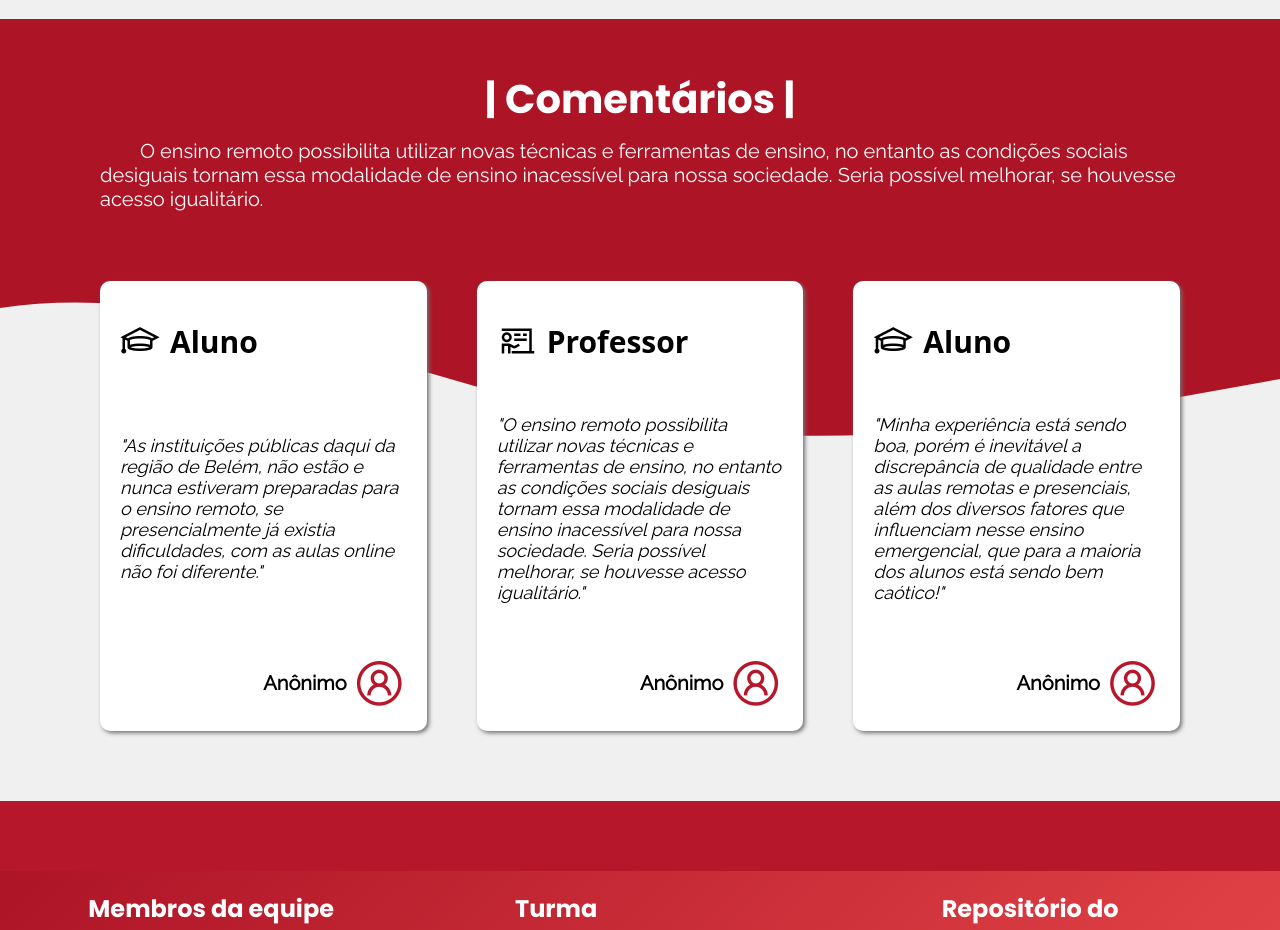
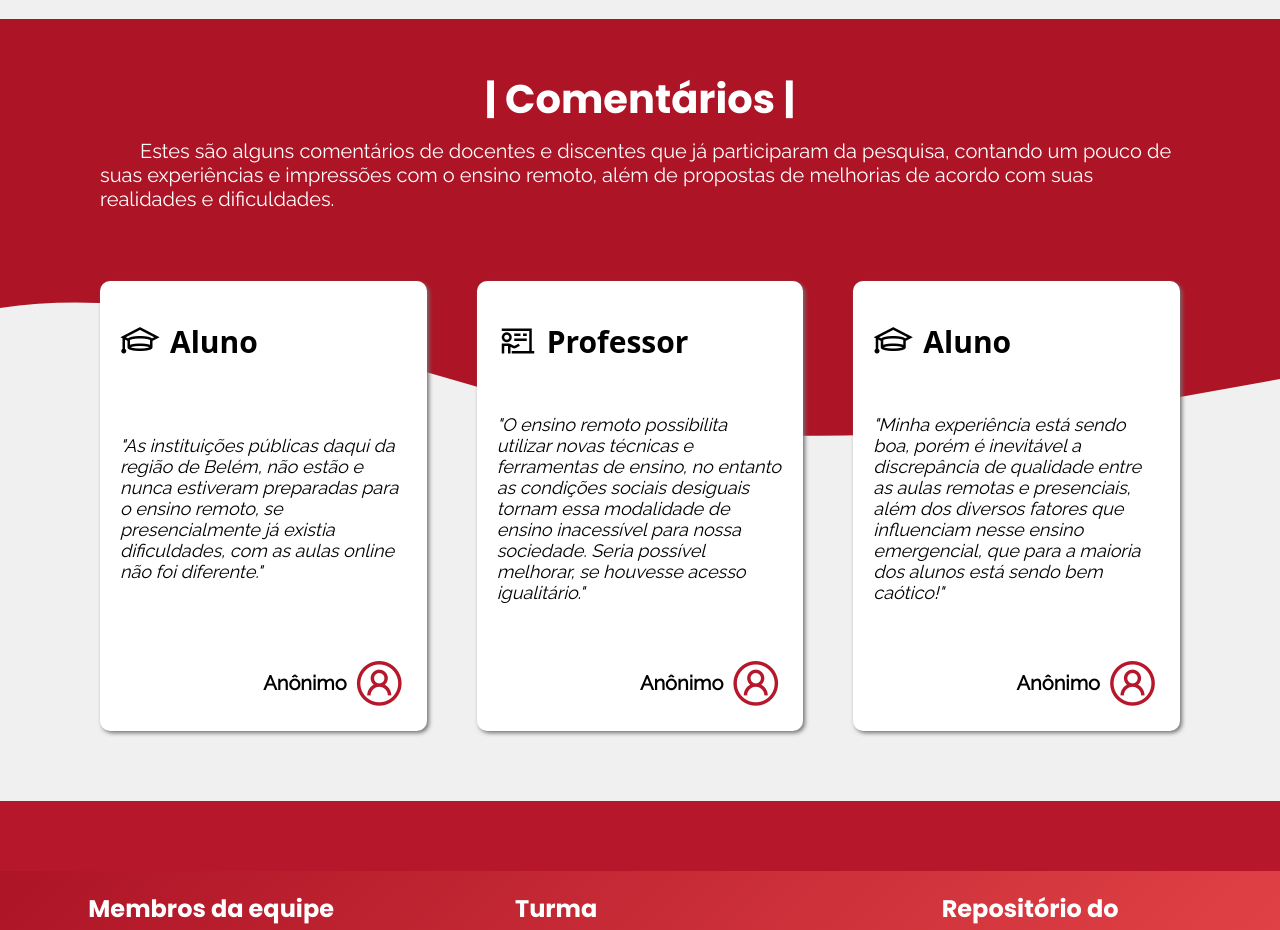
Before and after one commit to RafaelCardoso11/EAD-research-project-Angular, an Angular app: page / in a window 1280 px wide. Shown: the part 2920-3850 px from the top of the page. Built offline with nearby package versions, Linux system fonts and the light colour scheme; a web font is replaced by a local one.

Commit message:
Correção do texto - Comments

```diff
--- a/src/app/components/viewTemplates/section-comments/section-comments.component.html
+++ b/src/app/components/viewTemplates/section-comments/section-comments.component.html
@@ -8,9 +8,9 @@
   </div>
   <h1 class="title-comments" id="comments">| Comentários |</h1>
   <p class="subtitle-comments">
-    O ensino remoto possibilita utilizar novas técnicas e ferramentas de ensino, no entanto as condições sociais
-    desiguais tornam essa modalidade de ensino inacessível para nossa sociedade. Seria possível melhorar, se houvesse
-    acesso igualitário.
+    Estes são alguns comentários de docentes e discentes que já participaram da pesquisa, contando um
+    pouco de suas experiências e impressões com o ensino remoto, além de propostas de melhorias de acordo
+    com suas realidades e dificuldades.
   </p>
   <div class="container-cards-comments">
 
```
